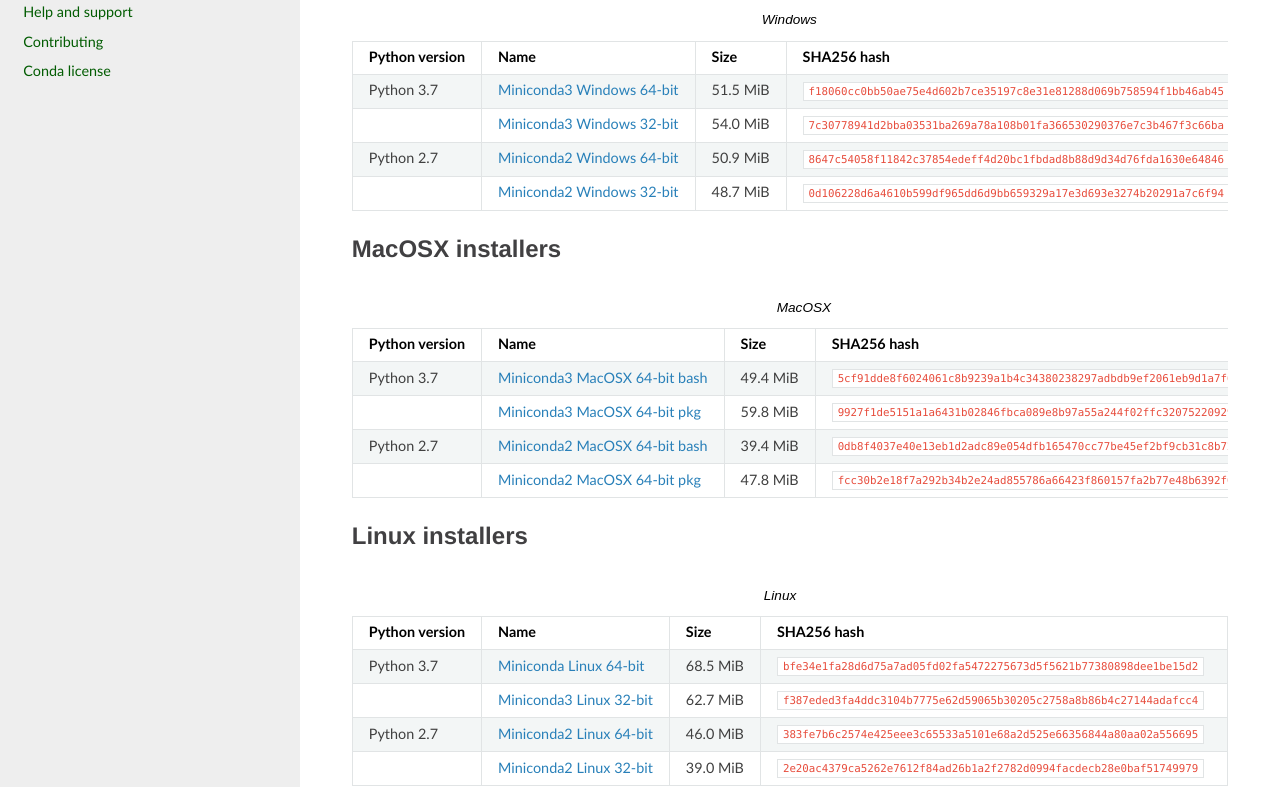
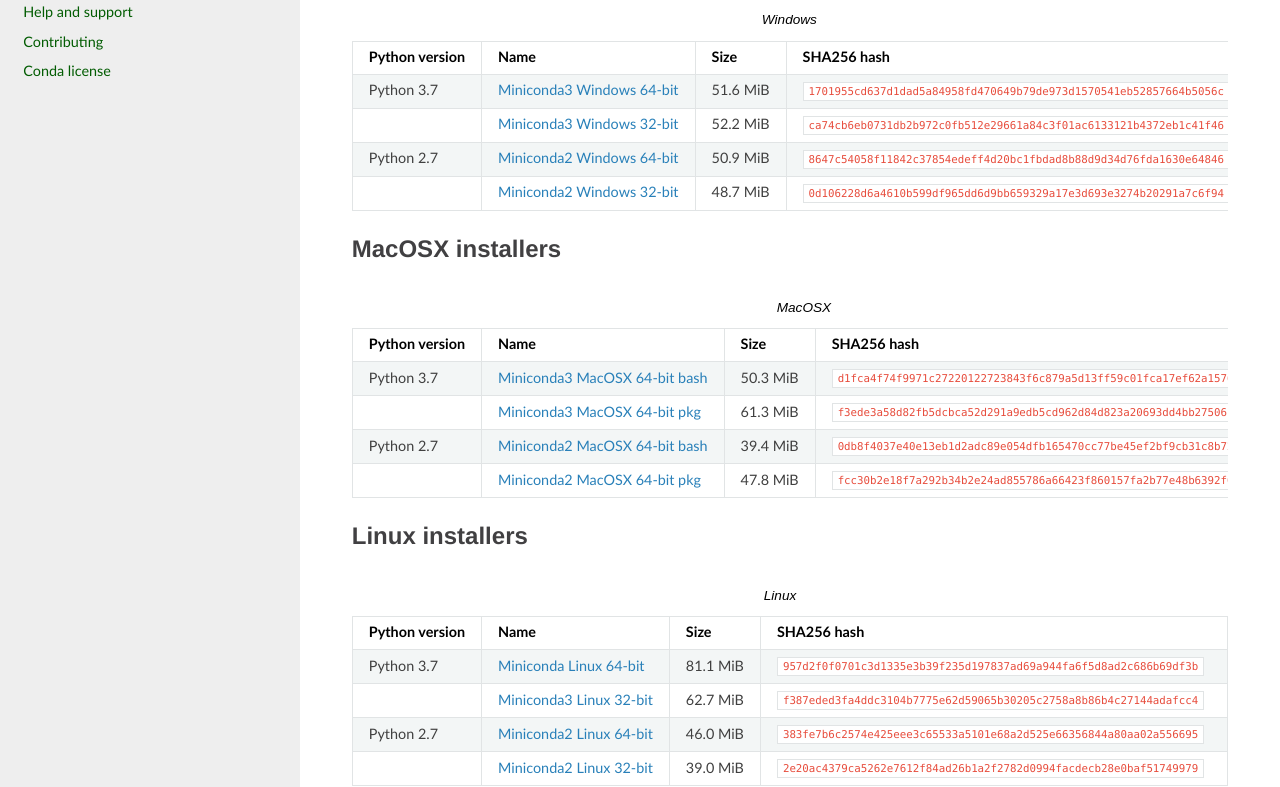
Before and after one commit to conda/conda-docs, a Sphinx documentation site: the page built from docs/source/miniconda.rst, in a window 1280 px wide and 1400 px high. Shown: the part 353-1140 px from the top of the window. Built offline with Sphinx 7.4.7 and the Read the Docs theme 2.0.0, drawn with Linux system fonts in a browser that asks for light colours.

Commit message:
update hashes for miniconda 4.8.2

```diff
--- a/docs/source/miniconda.rst
+++ b/docs/source/miniconda.rst
@@ -21,8 +21,8 @@
    :header: Python version,Name,Size,SHA256 hash
    :widths: 5, 10, 5, 80
 
-   Python 3.7,`Miniconda3 Windows 64-bit <https://repo.anaconda.com/miniconda/Miniconda3-latest-Windows-x86_64.exe>`_,51.5 MiB,``f18060cc0bb50ae75e4d602b7ce35197c8e31e81288d069b758594f1bb46ab45``
-   ,`Miniconda3 Windows 32-bit <https://repo.anaconda.com/miniconda/Miniconda3-latest-Windows-x86.exe>`_,54.0 MiB,``7c30778941d2bba03531ba269a78a108b01fa366530290376e7c3b467f3c66ba``
+   Python 3.7,`Miniconda3 Windows 64-bit <https://repo.anaconda.com/miniconda/Miniconda3-latest-Windows-x86_64.exe>`_,51.6 MiB,``1701955cd637d1dad5a84958fd470649b79de973d1570541eb52857664b5056c``
+   ,`Miniconda3 Windows 32-bit <https://repo.anaconda.com/miniconda/Miniconda3-latest-Windows-x86.exe>`_,52.2 MiB,``ca74cb6eb0731db2b972c0fb512e29661a84c3f01ac6133121b4372eb1c41f46``
    Python 2.7,`Miniconda2 Windows 64-bit <https://repo.anaconda.com/miniconda/Miniconda2-latest-Windows-x86_64.exe>`_,50.9 MiB,``8647c54058f11842c37854edeff4d20bc1fbdad8b88d9d34d76fda1630e64846``
    ,`Miniconda2 Windows 32-bit <https://repo.anaconda.com/miniconda/Miniconda2-latest-Windows-x86.exe>`_,48.7 MiB,``0d106228d6a4610b599df965dd6d9bb659329a17e3d693e3274b20291a7c6f94``
 
@@ -34,8 +34,8 @@
    :header: Python version,Name,Size,SHA256 hash
    :widths: 5, 10, 5, 80
 
-   Python 3.7,`Miniconda3 MacOSX 64-bit bash <https://repo.anaconda.com/miniconda/Miniconda3-latest-MacOSX-x86_64.sh>`_,49.4 MiB,``5cf91dde8f6024061c8b9239a1b4c34380238297adbdb9ef2061eb9d1a7f69bc``
-   ,`Miniconda3 MacOSX 64-bit pkg <https://repo.anaconda.com/miniconda/Miniconda3-latest-MacOSX-x86_64.pkg>`_,59.8 MiB,``9927f1de5151a1a6431b02846fbca089e8b97a55a244f02ffc3207522092907b``
+   Python 3.7,`Miniconda3 MacOSX 64-bit bash <https://repo.anaconda.com/miniconda/Miniconda3-latest-MacOSX-x86_64.sh>`_,50.3 MiB,``d1fca4f74f9971c27220122723843f6c879a5d13ff59c01fca17ef62a1576732``
+   ,`Miniconda3 MacOSX 64-bit pkg <https://repo.anaconda.com/miniconda/Miniconda3-latest-MacOSX-x86_64.pkg>`_,61.3 MiB,``f3ede3a58d82fb5dcbca52d291a9edb5cd962d84d823a20693dd4bb27506cdd0``
    Python 2.7,`Miniconda2 MacOSX 64-bit bash <https://repo.anaconda.com/miniconda/Miniconda2-latest-MacOSX-x86_64.sh>`_,39.4 MiB,``0db8f4037e40e13eb1d2adc89e054dfb165470cc77be45ef2bf9cb31c8b72f39``
    ,`Miniconda2 MacOSX 64-bit pkg <https://repo.anaconda.com/miniconda/Miniconda2-latest-MacOSX-x86_64.pkg>`_,47.8 MiB,``fcc30b2e18f7a292b34b2e24ad855786a66423f860157fa2b77e48b6392f0abb``
 
@@ -46,7 +46,7 @@
    :header: Python version,Name,Size,SHA256 hash
    :widths: 5, 10, 5, 80
 
-   Python 3.7,`Miniconda Linux 64-bit <https://repo.anaconda.com/miniconda/Miniconda3-latest-Linux-x86_64.sh>`_,68.5 MiB,``bfe34e1fa28d6d75a7ad05fd02fa5472275673d5f5621b77380898dee1be15d2``
+   Python 3.7,`Miniconda Linux 64-bit <https://repo.anaconda.com/miniconda/Miniconda3-latest-Linux-x86_64.sh>`_,81.1 MiB,``957d2f0f0701c3d1335e3b39f235d197837ad69a944fa6f5d8ad2c686b69df3b``
    ,`Miniconda3 Linux 32-bit <https://repo.anaconda.com/miniconda/Miniconda3-latest-Linux-x86.sh>`_,62.7 MiB,``f387eded3fa4ddc3104b7775e62d59065b30205c2758a8b86b4c27144adafcc4``
    Python 2.7,`Miniconda2 Linux 64-bit <https://repo.anaconda.com/miniconda/Miniconda2-latest-Linux-x86_64.sh>`_,46.0 MiB,``383fe7b6c2574e425eee3c65533a5101e68a2d525e66356844a80aa02a556695``
    ,`Miniconda2 Linux 32-bit <https://repo.anaconda.com/miniconda/Miniconda2-latest-Linux-x86.sh>`_,39.0 MiB,``2e20ac4379ca5262e7612f84ad26b1a2f2782d0994facdecb28e0baf51749979``
```
